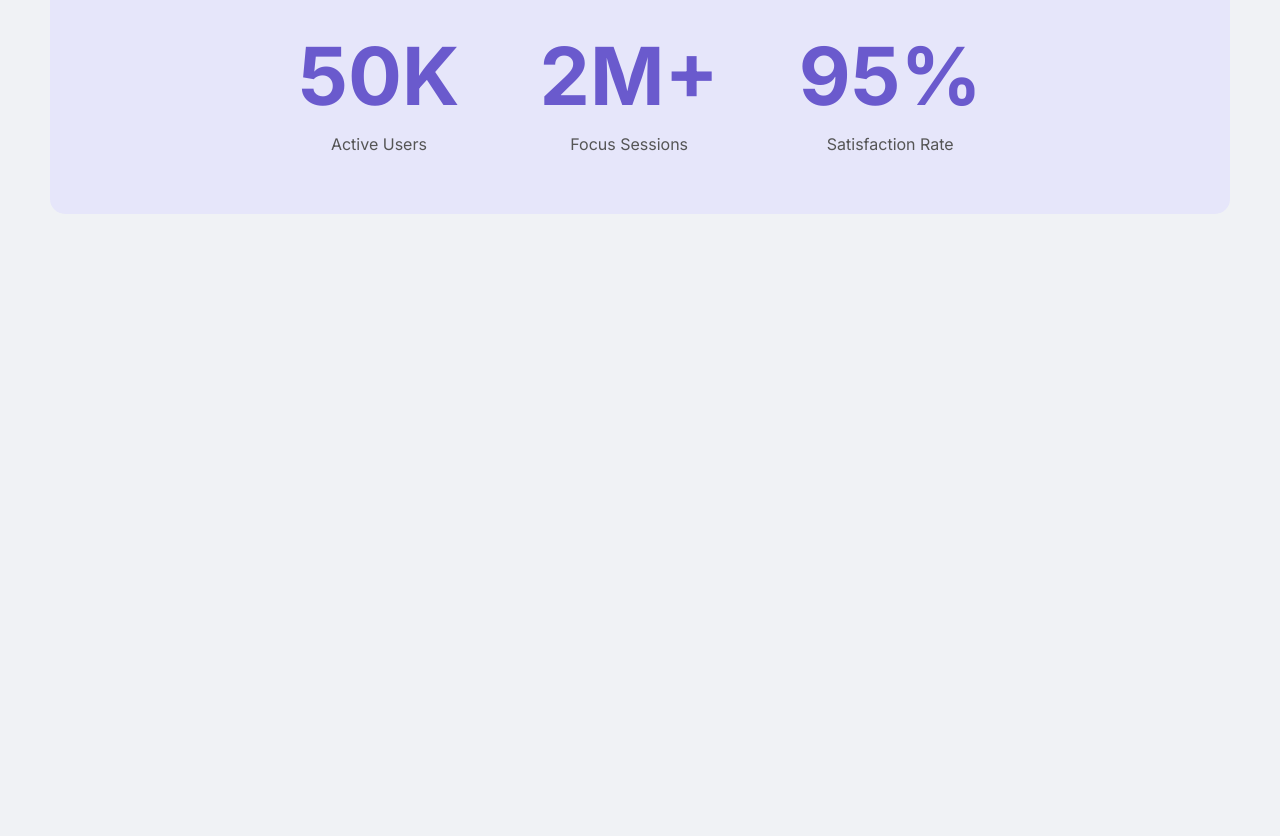
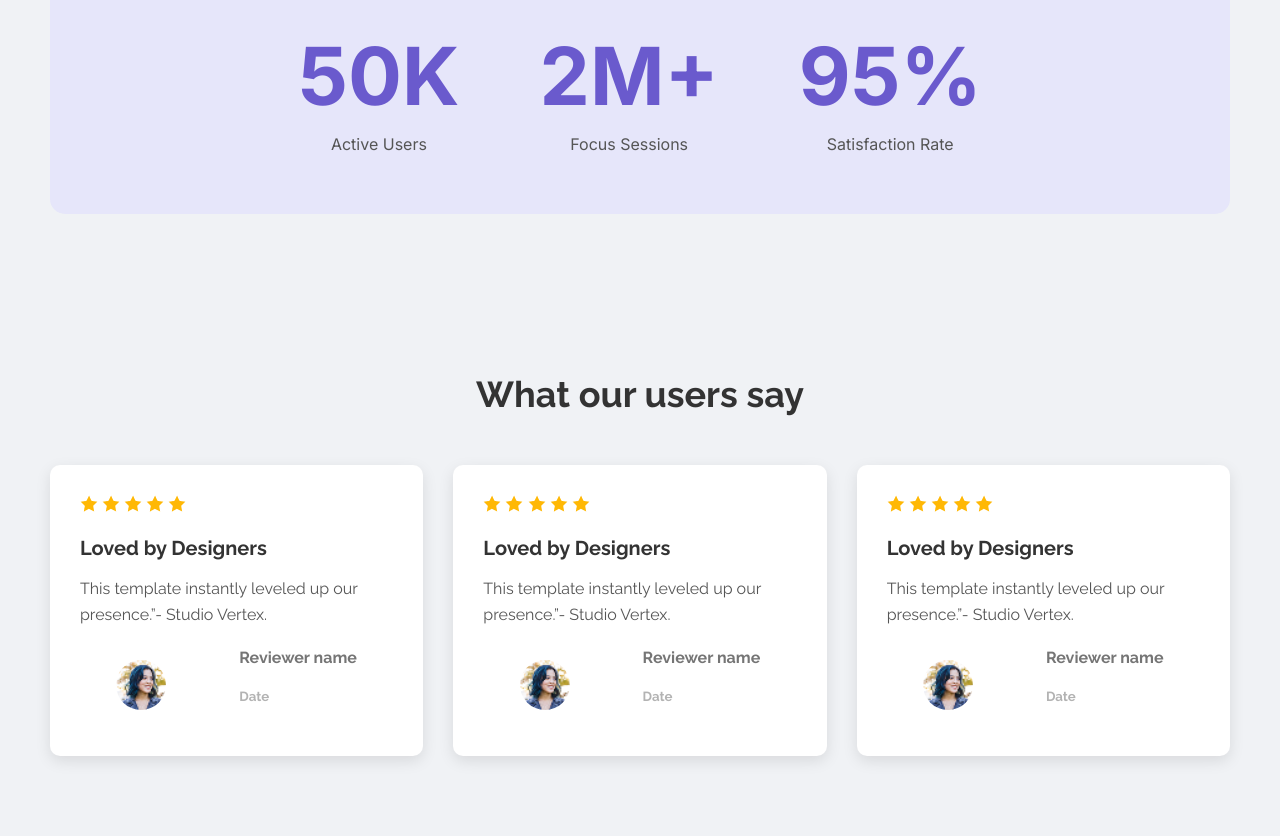
Before and after one commit to Farzanayesmin21/Assignment-01, a plain HTML site: page index.html in a window 1280 px wide. Shown: the part 1195-2031 px from the top of the page. Before the commit the page ends 1459 px from the top, so only its background shows below. Drawn offline with Linux system fonts and the light colour scheme.

Commit message:
added a Productive Users Section

```diff
--- a/index.html
+++ b/index.html
@@ -60,3 +60,67 @@
                 </div>
             </div>
         </section>
+
+<!-- Users’ Feedback Section -->
+        <section class="testimonials-section raleway-normal">
+            <h2>What our users say</h2>
+            <div class="testimonials-container">
+                <div class="testimonial-card">
+                    <img src="image/icon-star.png" alt="">
+                    <img src="image/icon-star.png" alt="">
+                    <img src="image/icon-star.png" alt="">
+                    <img src="image/icon-star.png" alt="">
+                    <img src="image/icon-star.png" alt="">
+                    <h3>Loved by Designers</h3>
+                    <p>This template instantly leveled up our presence.”- Studio Vertex.</p>
+                    <div class="Reviewer">
+                        <div><img src="image/avatar.png" alt="User Avatar" class="user-avatar"></div>
+                        <div class="lines">
+                            <div>Reviewer name</div>
+                            <div><h5>Date</h5></div>
+
+                        </div>
+                    </div>
+
+                </div>
+                 <div class="testimonial-card">
+                    <img src="image/icon-star.png" alt="">
+                    <img src="image/icon-star.png" alt="">
+                    <img src="image/icon-star.png" alt="">
+                    <img src="image/icon-star.png" alt="">
+                    <img src="image/icon-star.png" alt="">
+                    <h3>Loved by Designers</h3>
+                    <p>This template instantly leveled up our presence.”- Studio Vertex.</p>
+                    <div class="Reviewer">
+                        <div><img src="image/avatar.png" alt="User Avatar" class="user-avatar"></div>
+                        <div class="lines">
+                            <div>Reviewer name</div>
+                            <div><h5>Date</h5></div>
+
+                        </div>
+                    </div>
+
+                </div>
+                 <div class="testimonial-card">
+                    <img src="image/icon-star.png" alt="">
+                    <img src="image/icon-star.png" alt="">
+                    <img src="image/icon-star.png" alt="">
+                    <img src="image/icon-star.png" alt="">
+                    <img src="image/icon-star.png" alt="">
+                    <h3>Loved by Designers</h3>
+                    <p>This template instantly leveled up our presence.”- Studio Vertex.</p>
+                    <div class="Reviewer">
+                        <div><img src="image/avatar.png" alt="User Avatar" class="user-avatar"></div>
+                        <div class="lines">
+                            <div>Reviewer name</div>
+                            <div><h5>Date</h5></div>
+
+                        </div>
+                    </div>
+
+                </div>
+            </div>
+        </section>
+
+
+    </main>
--- a/style.css
+++ b/style.css
@@ -156,3 +156,82 @@ body {
     font-size: 16px;
     color: #555;
 }
+
+/* Users’ Feedback Section */
+.testimonials-section {
+    padding: 80px 50px;
+    background-color: #f0f2f5;
+    text-align: center;
+}
+
+.testimonials-section h2 {
+    font-size: 36px;
+    margin-bottom: 50px;
+}
+
+.testimonials-container {
+    display: flex;
+    justify-content: center;
+    gap: 30px;
+    flex-wrap: wrap;
+}
+
+.testimonial-card {
+    background-color: #fff;
+    padding: 30px;
+    border-radius: 10px;
+    box-shadow: 0 5px 15px rgba(0, 0, 0, 0.1);
+    text-align: left;
+    max-width: 350px;
+    flex: 1;
+}
+
+.testimonial-card p {
+    color: rgba(30, 30, 30, 1);
+}
+
+.testimonial-card .stars {
+    color: #ffc107;
+    font-size: 20px;
+    margin-bottom: 15px;
+}
+
+.testimonial-card h3 {
+    font-size: 20px;
+    margin-bottom: 10px;
+    color: #333;
+}
+
+.testimonial-card p {
+    font-size: 16px;
+    line-height: 1.6;
+    color: #555;
+    margin-bottom: 20px;
+}
+
+.Reviewer {
+    display: flex;
+    align-items: center;
+    color: rgba(117, 117, 117, 1);
+    font-weight: bold;
+    justify-content: space-around;
+
+
+}
+
+.lines {
+    display: flex;
+    flex-direction: column;
+
+}
+
+.Reviewer h5 {
+    color: rgba(179, 179, 179, 1);
+}
+
+.user-avatar {
+    border-radius: 50%;
+    width: 50px;
+    height: 50px;
+    object-fit: cover;
+}
```
